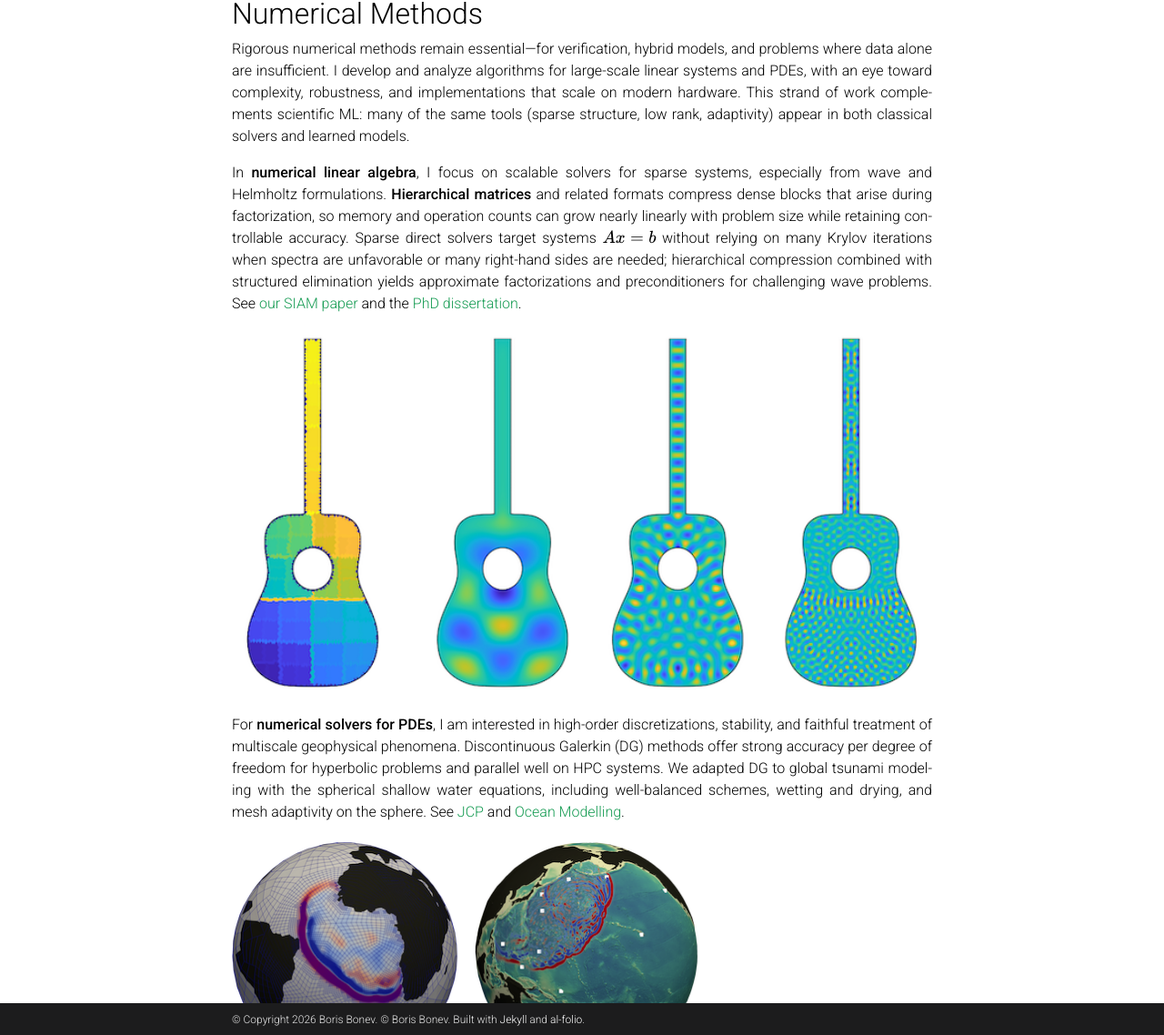
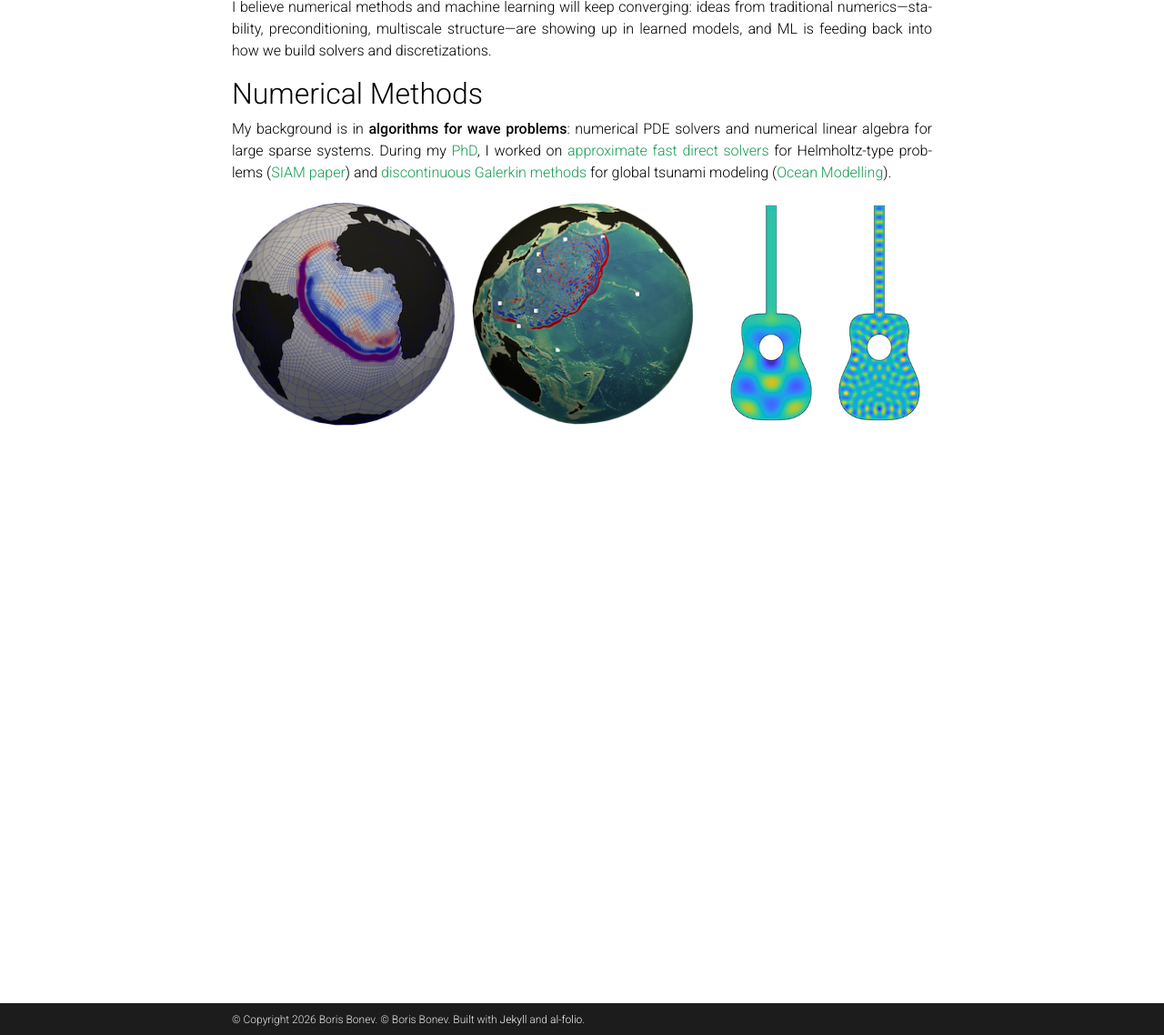
Before and after one commit to bonevbs/bonevbs.github.io, a Jekyll site: the page built from _pages/research.md, in a window 1280 px wide and 1400 px high, scrolled down 951 px, cut to the strip 262-1400 px from the top of the window. Shown: the whole strip at 91% size. Built offline with Jekyll 4.4.1, drawn with Linux system fonts in a browser that asks for light colours; comment, search, counter and statistics services are not loaded; a style sheet for code colours, icons or effects is not loaded.

Commit message:
revising section on reserarch

```diff
--- a/_pages/research.md
+++ b/_pages/research.md
@@ -19,21 +19,20 @@
 
 ![Spherical Fourier Neural Operators demo](https://developer-blogs.nvidia.com/wp-content/uploads/2023/07/figure_1.11-2.gif)
 
+I believe numerical methods and machine learning will keep converging: ideas from traditional numerics—stability, preconditioning, multiscale structure—are showing up in learned models, and ML is feeding back into how we build solvers and discretizations.
+
 ## Numerical Methods
 
-Rigorous numerical methods remain essential—for verification, hybrid models, and problems where data alone are insufficient. I develop and analyze algorithms for large-scale linear systems and PDEs, with an eye toward complexity, robustness, and implementations that scale on modern hardware. This strand of work complements scientific ML: many of the same tools (sparse structure, low rank, adaptivity) appear in both classical solvers and learned models.
+My background is in **algorithms for wave problems**: numerical PDE solvers and numerical linear algebra for large sparse systems. During my [PhD]({{ '/files/thesis_compressed.pdf' | relative_url }}), I worked on [approximate fast direct solvers](https://github.com/bonevbs/HierarchicalSolvers.jl) for Helmholtz-type problems ([SIAM paper](https://epubs.siam.org/doi/10.1137/20M1365958)) and [discontinuous Galerkin methods](https://doi.org/10.1016/j.jcp.2018.02.008) for global tsunami modeling ([Ocean Modelling](https://doi.org/10.1016/j.ocemod.2019.101429)).
 
-In **numerical linear algebra**, I focus on scalable solvers for sparse systems, especially from wave and Helmholtz formulations. **Hierarchical matrices** and related formats compress dense blocks that arise during factorization, so memory and operation counts can grow nearly linearly with problem size while retaining controllable accuracy. Sparse direct solvers target systems $A x = b$ without relying on many Krylov iterations when spectra are unfavorable or many right-hand sides are needed; hierarchical compression combined with structured elimination yields approximate factorizations and preconditioners for challenging wave problems. See [our SIAM paper](https://epubs.siam.org/doi/10.1137/20M1365958) and the [PhD dissertation]({{ '/files/thesis_compressed.pdf' | relative_url }}).
-
-![Helmholtz solutions on a guitar]({{ '/files/guitars_hprecon.png' | relative_url }})
-
-For **numerical solvers for PDEs**, I am interested in high-order discretizations, stability, and faithful treatment of multiscale geophysical phenomena. Discontinuous Galerkin (DG) methods offer strong accuracy per degree of freedom for hyperbolic problems and parallel well on HPC systems. We adapted DG to global tsunami modeling with the spherical shallow water equations, including well-balanced schemes, wetting and drying, and mesh adaptivity on the sphere. See [JCP](https://doi.org/10.1016/j.jcp.2018.02.008) and [Ocean Modelling](https://doi.org/10.1016/j.ocemod.2019.101429).
-
-<div class="media-grid media-grid--2-third">
+<div class="media-grid media-grid--3">
   <a href="{{ '/files/amr_showcase.mp4' | relative_url }}">
     <img src="{{ '/assets/img/research/amr_showcase_prev.png' | relative_url }}" alt="Tsunami AMR simulation">
   </a>
   <a href="{{ '/files/tohoku.mp4' | relative_url }}">
     <img src="{{ '/assets/img/research/tohoku_prev.png' | relative_url }}" alt="Tohoku tsunami simulation">
   </a>
+  <a href="https://epubs.siam.org/doi/10.1137/20M1365958">
+    <img src="{{ '/assets/img/research/helmholtz_square.png' | relative_url }}" alt="Helmholtz wave solutions">
+  </a>
 </div>
```
Also changed, not shown: assets/img/research/helmholtz_square.png (added).
